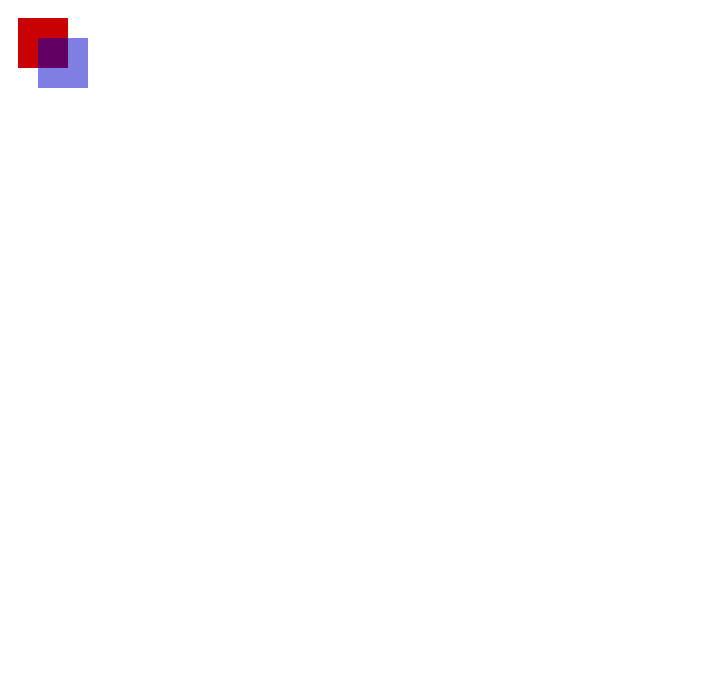
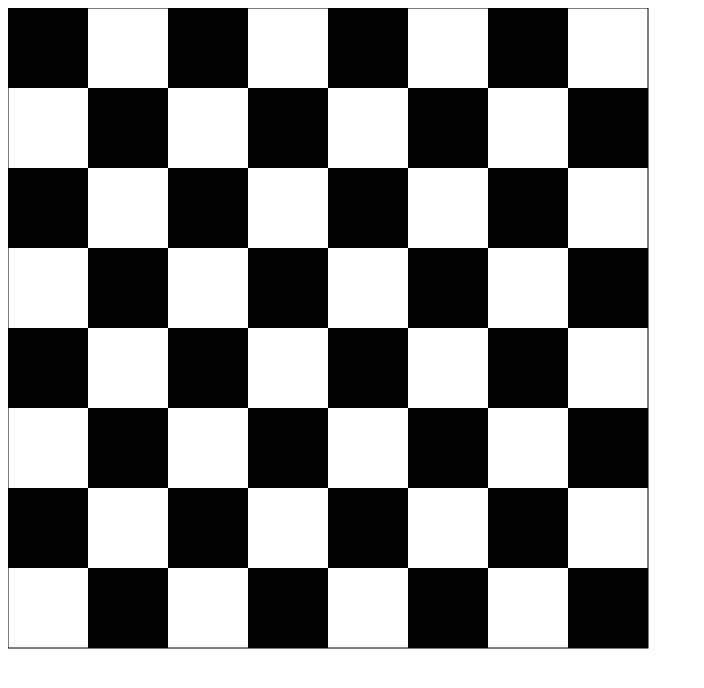
Before and after one commit to nagy135/js-chezz, a plain HTML site: page index.html in a window 1280 px wide. Shown: the whole page, without its empty margins (0-704 px from the left). Drawn offline with Linux system fonts and the light colour scheme.

Commit message:
feat: working board drawing

```diff
--- a/index.html
+++ b/index.html
@@ -2,7 +2,11 @@
 <html>
 <title>JS-CHEZZ</title>
 <body>
-    <canvas id="canvas"></canvas>
+    <canvas
+        id="canvas"
+        width="1000"
+        height="1000"
+        ></canvas>
     <script src="js-chezz.js"></script>
 </body>
 </html>
--- a/js-chezz.js
+++ b/js-chezz.js
@@ -1,11 +1,40 @@
-var canvas = document.getElementById('canvas');
-if (canvas.getContext) {
-    var ctx = canvas.getContext('2d');
-    ctx.fillStyle = 'rgb(200, 0, 0)';
-    ctx.fillRect(10, 10, 50, 50);
+const square_size = 80;
 
-    ctx.fillStyle = 'rgba(0, 0, 200, 0.5)';
-    ctx.fillRect(30, 30, 50, 50);
-} else {
-    alert('cant get canvas context!');
+class Board {
+    constructor(ctx) {
+        this.ctx = ctx;
+
+        this.fillStyles = ['rgb(0, 0, 0)', 'rgb(255,255,255)'];
+        this.size = 8;
+    }
+    draw_board(){
+        var color = 0;
+        for (var y=0; y < this.size; y++) {
+            for (var x=0; x < this.size; x++) {
+                this.ctx.fillStyle = this.fillStyles[color];
+                color = (color + 1 ) % 2;
+                this.ctx.fillRect(x * square_size, y * square_size, square_size, square_size);
+                console.log(x,y);
+            }
+            color = (color + 1 ) % 2;
+        };
+        const whole_size = this.size * square_size;
+        this.ctx.strokeRect(0, 0, whole_size, whole_size);
+    }
+    draw(){
+        this.draw_board();
+    }
 }
+
+const main = () => {
+    var canvas = document.getElementById('canvas');
+    if (canvas.getContext) {
+        var ctx = canvas.getContext('2d');
+        var board = new Board(ctx);
+        board.draw();
+    } else {
+        alert('cant get canvas context!');
+    }
+}
+
+main();
```
